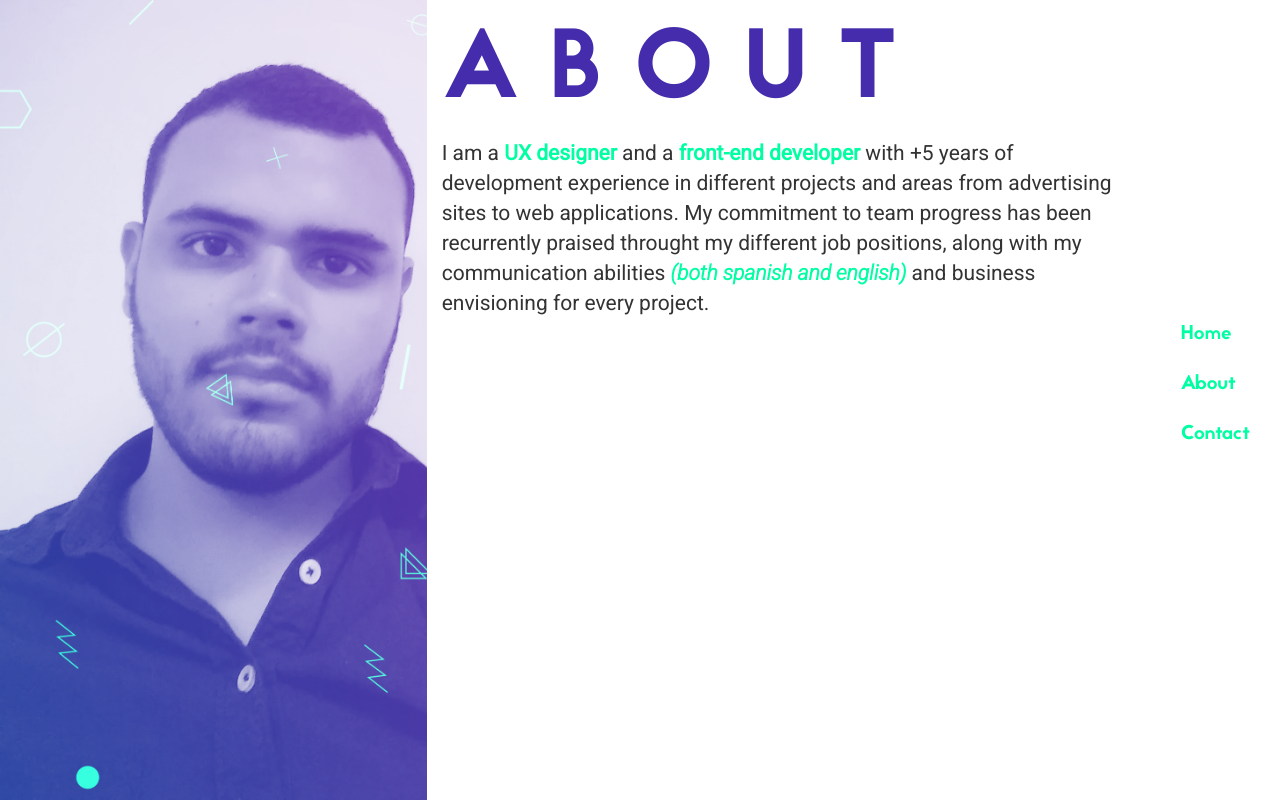
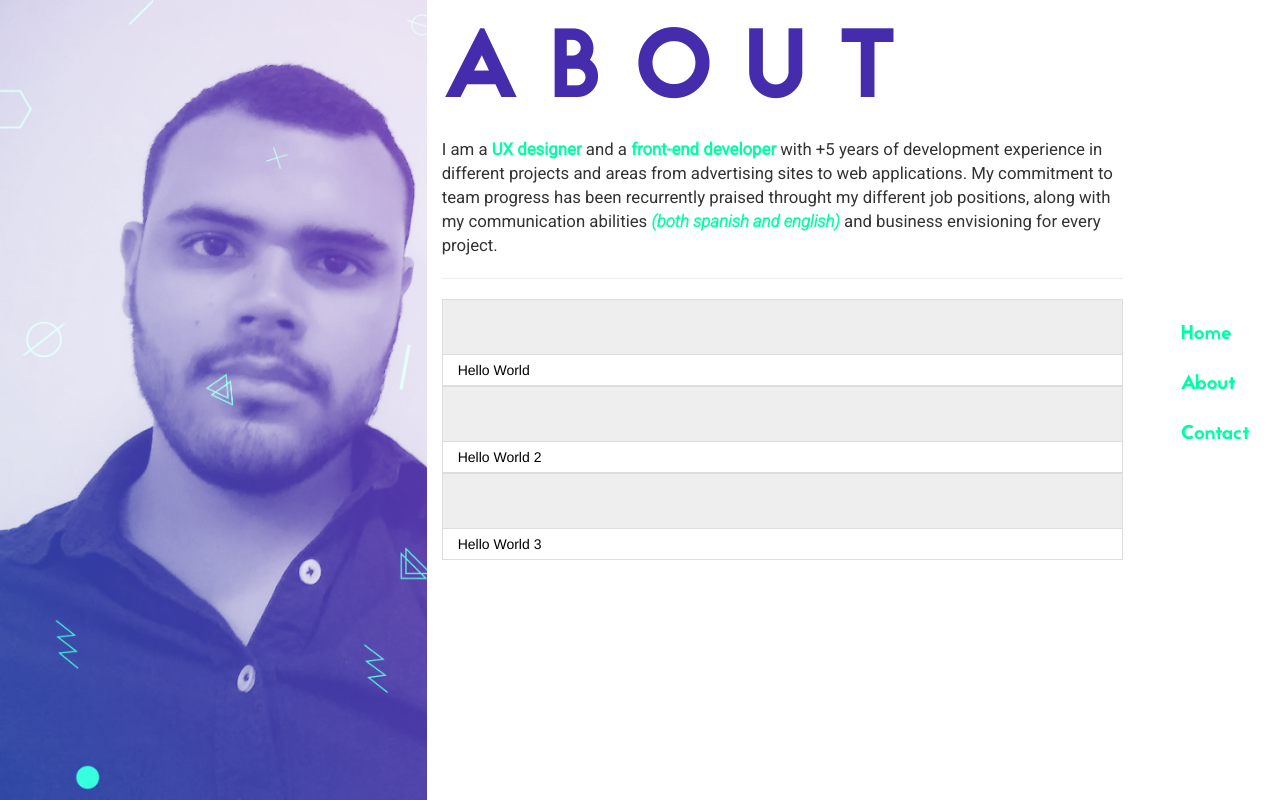
Before and after one commit to FelipeAG06/fa_website, a Vue app: page /about in a window 1280 px wide. Built offline with nearby package versions, Linux system fonts and the light colour scheme.

Commit message:
Tabs work in progress added. Some issues to adress

```diff
--- a/src/App.vue
+++ b/src/App.vue
@@ -14,7 +14,7 @@ export default {
 }
 </script>
 
-<style>
+<style lang="css">
 /*Reusable classes*/
 .fill-height{
   min-height: 100%;
@@ -40,7 +40,7 @@ export default {
 
 .section-regular-text {
   font-family: 'Roboto';
-  font-size: 1.5em;
+  font-size: 1.2em;
 }
 
 .section-highlighted-text {
--- a/src/components/About.vue
+++ b/src/components/About.vue
@@ -5,7 +5,7 @@
     </aside>
     <aside class="col-sm-12 col-md-8 description-container fill-height">
       <h1 class="section-title">{{title}}</h1>
-      <div class="row">
+      <div class="row fill-height">
         <div class="col-sm-12 col-md-10">
           <p class="section-regular-text">I am a <span class="section-highlighted-text">UX designer</span> and a <span class="section-highlighted-text">front-end developer</span> with +5 years of development
           experience in different projects and areas from advertising sites to web
@@ -13,8 +13,20 @@
           throught my different job positions, along with my communication
           abilities <span class="section-highlighted-text section-highlighted-italic-text">(both spanish and english)</span> and business envisioning for every project.
           </p>
+          <hr/>
+          <faTabs>
+            <faTabItem name="t1" title="Tab 1" active="true">
+                Hello World
+            </faTabItem>
+            <faTabItem name="t2" title="Tab 2">
+                Hello World 2
+            </faTabItem>
+            <faTabItem name="t3" title="Tab 3">
+                Hello World 3
+            </faTabItem>
+          </faTabs>
+
         </div>
-
       </div>
 
     </aside>
@@ -22,13 +34,17 @@
 </template>
 
 <script>
+import faTabs from '@/components/fa-tabs/fa-tabs'
+import faTabItem from '@/components/fa-tabs/fa-tab-item'
+
 export default {
   name: 'About',
   data() {
     return {
       title: 'A B O U T'
     }
-  }
+  },
+  components: { faTabs, faTabItem }
 }
 </script>
 
--- /dev/null
+++ b/src/components/fa-tabs/fa-tab-item.vue
@@ -0,0 +1,51 @@
+<template>
+    <div id="faTabItem">
+      <ul class="nav nav-tabs">
+          <li role="presentation" v-bind:class="[{'active':tab.active}]" v-for="tab in tablist">
+            <a href="#" role="tab" data-toggle="tab">{{tab.title}}</a>
+          </li>
+      </ul>
+      <div class="tab-content">
+          <slot></slot>
+      </div>
+    </div>
+</template>
+<script>
+export default{
+  name: 'faTabItem',
+  inherit: true,
+  data () {
+    return {
+      tablist: []
+    }
+  },
+  // methods:{
+  mounted: function() {
+    var that = this;
+    this.$parent.$children.forEach(function(v){
+      that.tablist.push({
+          'name': v.name,
+          'title': v.title,
+          'active': v.active
+      });
+    });
+    console.log(this.tablist);
+  }
+  // }
+}
+</script>
+<style>
+  .nav-tabs {
+    background-color: #eeeeee;
+    padding-top:5px;
+    padding-left:5px;
+    border: 1px solid #ddd;
+  }
+  .tab-content {
+    color : #000000;
+    background-color: #ffffff;
+    padding : 5px 15px;
+    margin-top: -1px;
+    border: 1px solid #ddd;
+  }
+</style>
--- /dev/null
+++ b/src/components/fa-tabs/fa-tabs.vue
@@ -0,0 +1,26 @@
+<template>
+  <div id="faTabs">
+    <div role="tabpanel" class="tab-pane" v-bind:class="{'active':active}" v-bind:id="name">
+        <slot></slot>
+    </div>
+  </div>
+</template>
+<script>
+export default{
+  name: 'faTabs',
+  props: {
+    'title': {
+      type:String,
+      required: false
+    },
+    'active': {
+      type:[Boolean,String],
+      default:false
+    },
+    'name': {
+      type:String,
+      required: false
+    }
+  }
+}
+</script>
```
Also changed, not shown: 1 other file (tests, documents, lock files or other folders).
